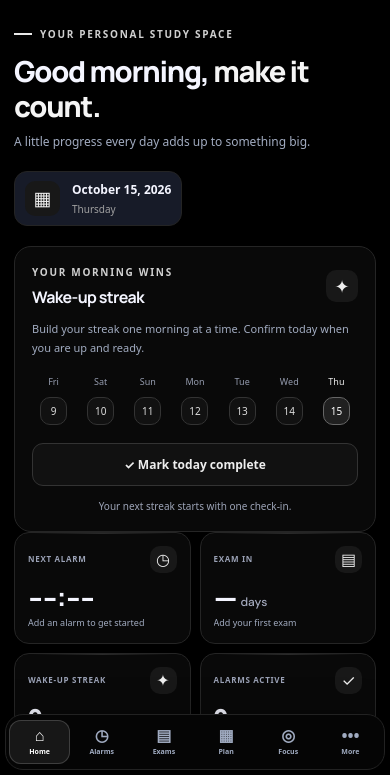
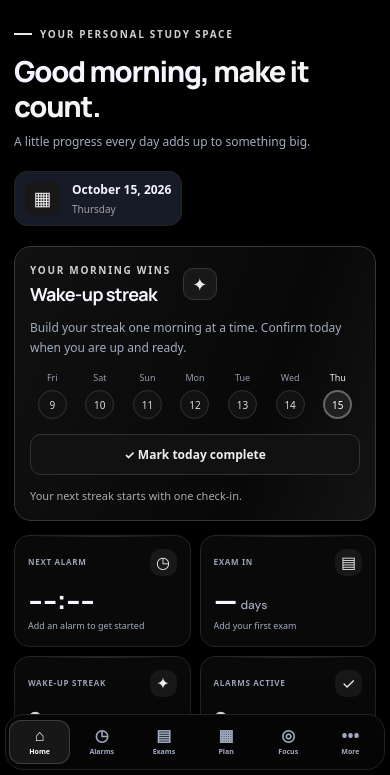
Before and after one commit to ishowdiscipline7-ui/cb-alarm-app, a website: page index.html in a window 390 px wide. Shown: the part 69-844 px from the top of the page. Drawn offline with Linux system fonts and the light colour scheme.

Commit message:
Highlight wake-up streak card at the top of dashboard

```diff
--- a/styles.css
+++ b/styles.css
@@ -449,3 +449,31 @@ button,input,select,textarea{font-family:inherit}
  #view-alarms .panel,#view-exam .panel,#view-schedule .panel,#view-soundLibrary .panel,#view-settings .panel{padding:15px}
 }
 @media(prefers-reduced-motion:reduce){.app-view.active{animation:none}}
+
+
+/* Put the wake-up streak above the dashboard metrics so it's visible immediately. */
+.dashboard-streak-panel{margin:0 0 18px!important;padding:18px 22px!important;display:grid;grid-template-columns:minmax(0,1fr) minmax(230px,310px);grid-template-areas:"heading week" "copy week" "button week" "note week";column-gap:28px;row-gap:8px;align-items:center;border-color:#363636!important;background:linear-gradient(110deg,#111 0%,#080808 68%,#141414 100%)!important}
+.dashboard-streak-panel .panel-heading{grid-area:heading;justify-content:flex-start;gap:12px}
+.dashboard-streak-panel .panel-heading h2{font-size:calc(20px * var(--cb-font-scale,1))!important;margin-top:4px}
+.dashboard-streak-panel .streak-flame{background:#1b1b1b;color:#f2f2f2;border:1px solid #383838;flex:0 0 34px}
+.dashboard-streak-panel .panel-description{grid-area:copy;margin:0!important;font-size:calc(12px * var(--cb-font-scale,1));max-width:480px}
+.dashboard-streak-panel .week-strip{grid-area:week;margin:0;gap:7px}
+.dashboard-streak-panel .week-day{font-size:calc(10px * var(--cb-font-scale,1))}
+.dashboard-streak-panel .week-day span{width:34px;height:34px;border-radius:50%;background:#171717;border-color:#333;color:#f5f5f5}
+.dashboard-streak-panel .week-day.done span{background:#eee;color:#050505;border-color:#eee}
+.dashboard-streak-panel .week-day.today span{border:2px solid #fff;color:#fff}
+.dashboard-streak-panel .week-day.done.today span{color:#000}
+.dashboard-streak-panel #markWakeBtn{grid-area:button;justify-self:start;width:auto;min-width:190px;margin-top:3px;padding:10px 15px}
+.dashboard-streak-panel .streak-note{grid-area:note;margin:0;text-align:left;font-size:calc(11px * var(--cb-font-scale,1));color:#aaa}
+@media(max-width:900px){
+ .dashboard-streak-panel{grid-template-columns:1fr;grid-template-areas:"heading" "copy" "week" "button" "note";row-gap:12px;padding:16px!important}
+ .dashboard-streak-panel .week-strip{max-width:430px;width:100%}
+ .dashboard-streak-panel #markWakeBtn{width:100%;justify-self:stretch}
+}
+@media(max-width:620px){
+ .dashboard-streak-panel{margin-bottom:14px!important;padding:15px!important;border-radius:17px!important}
+ .dashboard-streak-panel .panel-heading h2{font-size:calc(18px * var(--cb-font-scale,1))!important}
+ .dashboard-streak-panel .week-strip{gap:3px}
+ .dashboard-streak-panel .week-day span{width:29px;height:29px;margin-top:5px}
+ .dashboard-streak-panel .week-day{font-size:calc(9px * var(--cb-font-scale,1))}
+}
```
